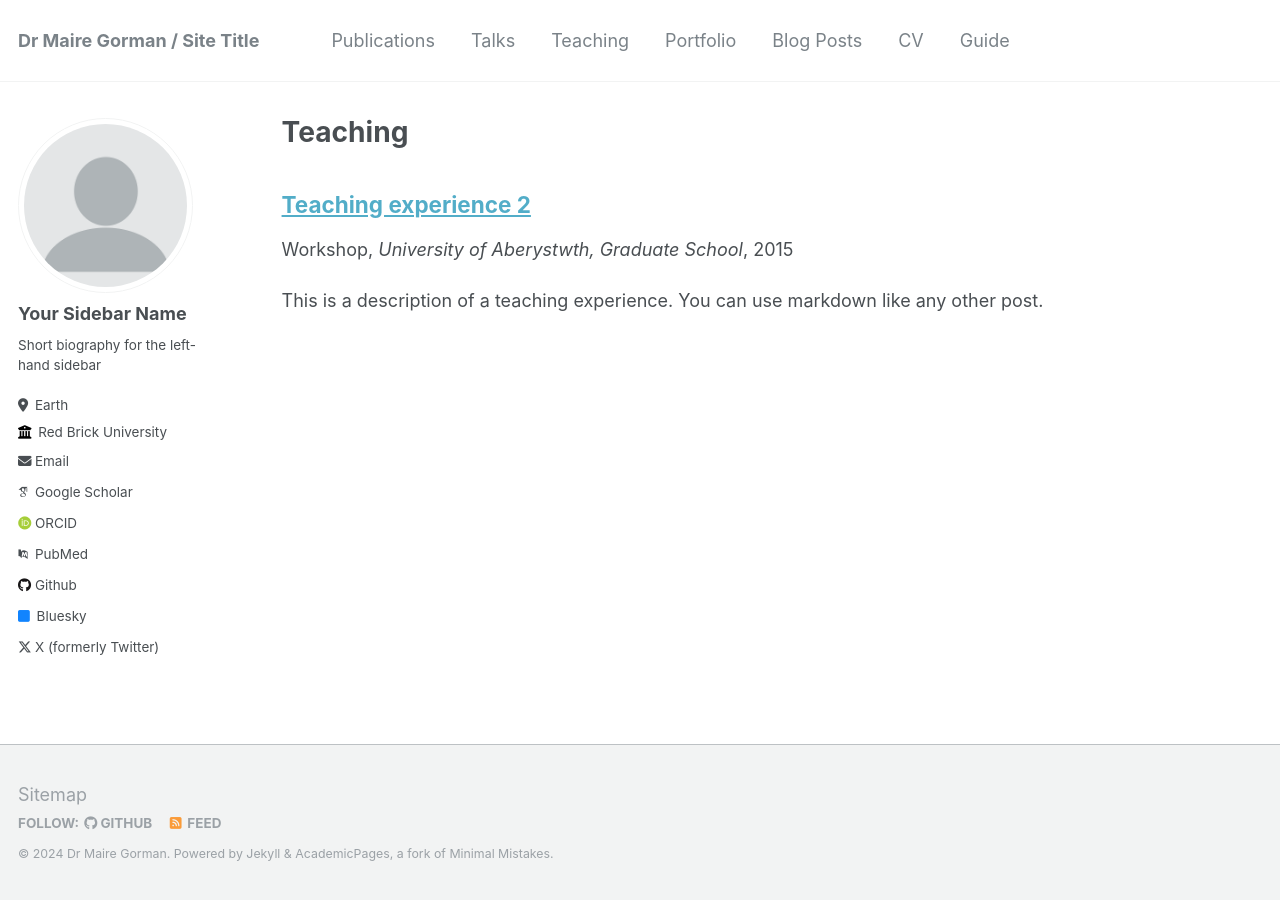
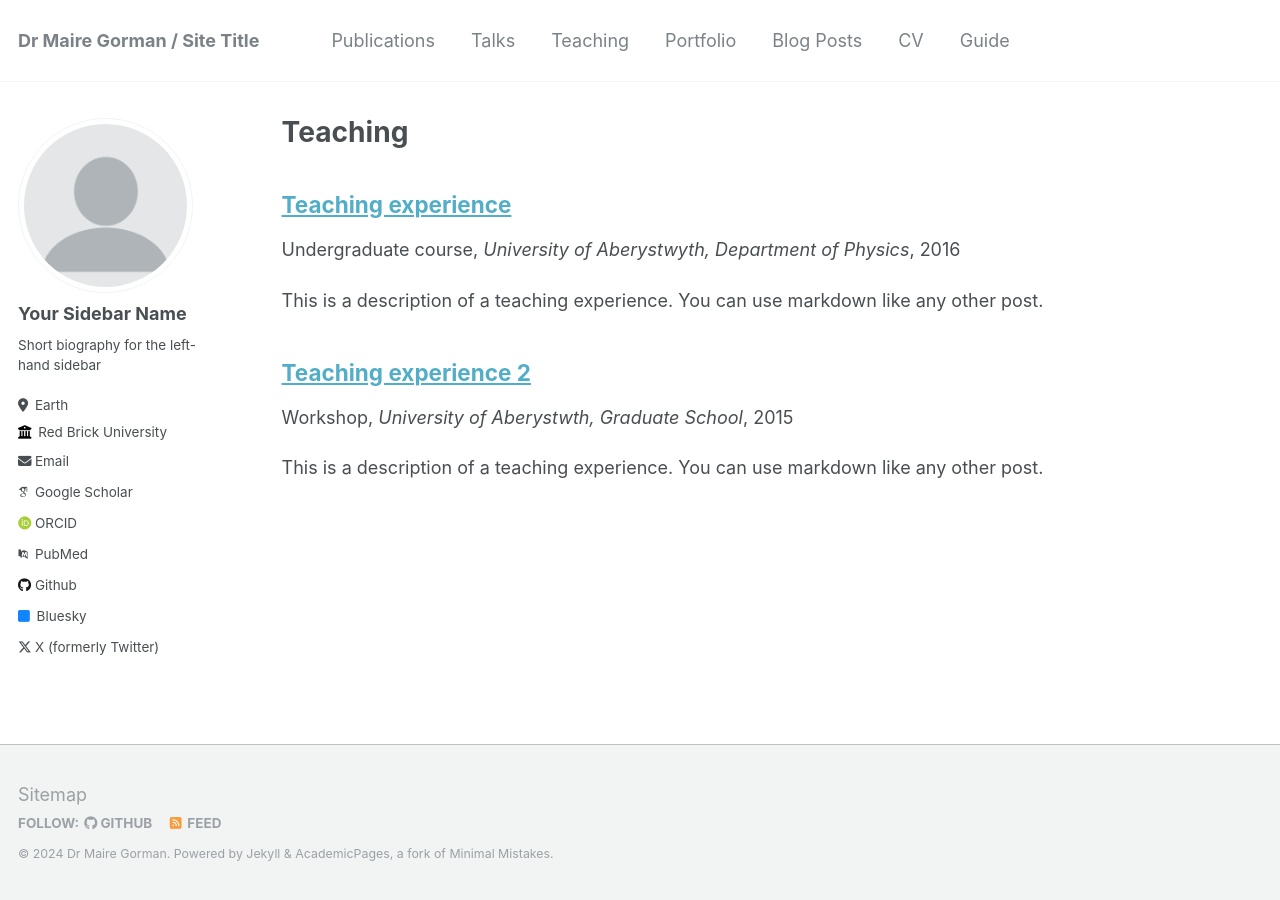
Before and after one commit to DrMaireGorman/DrMaireGorman.github.io, a Jekyll site: the page built from _pages/teaching.html, in a window 1280 px wide. Built offline with Jekyll 4.4.1, drawn with Linux system fonts in a browser that asks for light colours; some web fonts are replaced; a file with an impossible date is left out.

Commit message:
Update 2014-spring-teaching-1.md

```diff
--- a/_teaching/2014-spring-teaching-1.md
+++ b/_teaching/2014-spring-teaching-1.md
@@ -2,9 +2,9 @@
 title: "Teaching experience"
 collection: teaching
 type: "Undergraduate course"
-permalink: /teaching/
+permalink: /teaching/2014-spring-teaching-1
 venue: "University of Aberystwyth, Department of Physics"
-date:
+date: 01-01-2016
 location: "Aberystwyth, Wales"
 ---
 
```
